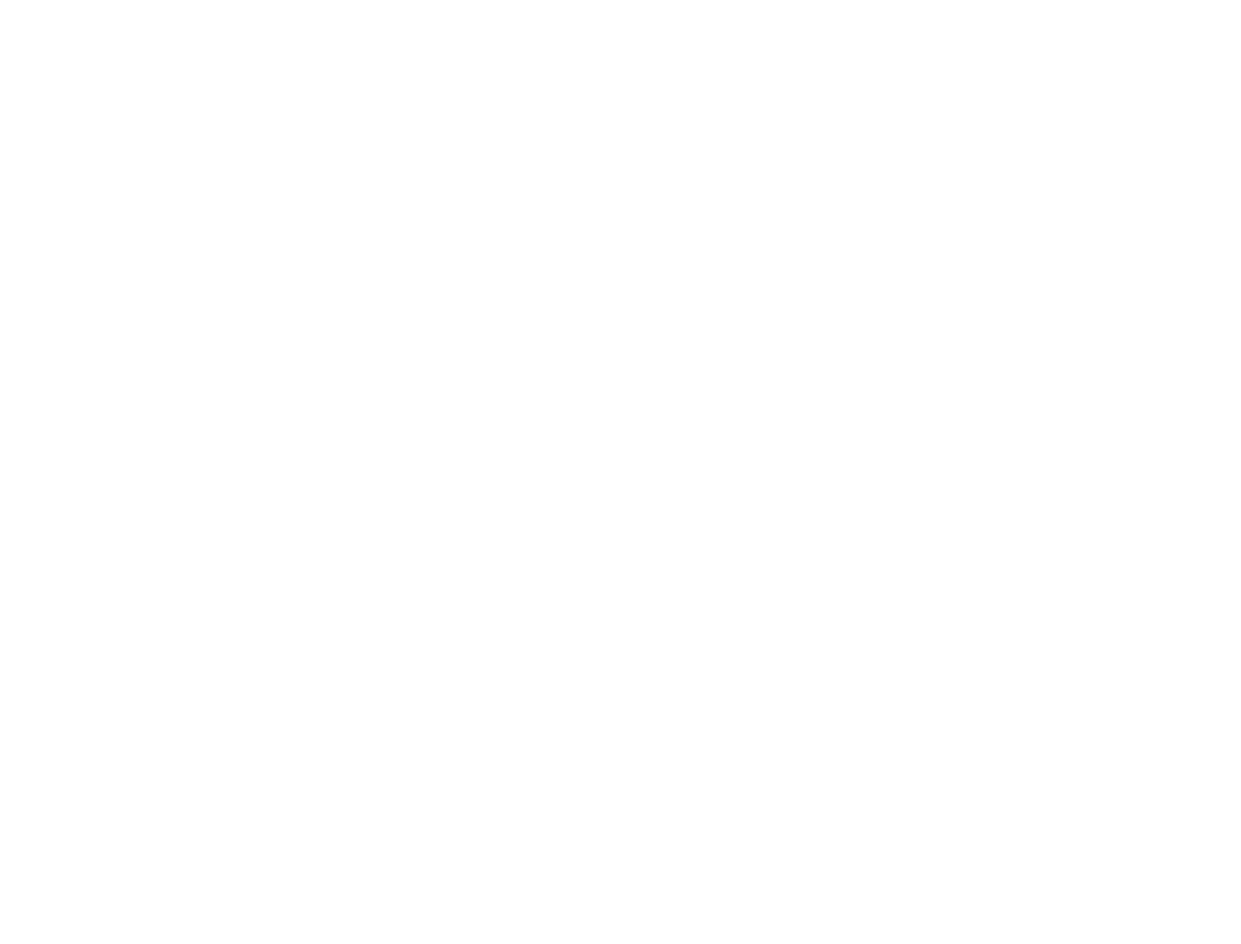
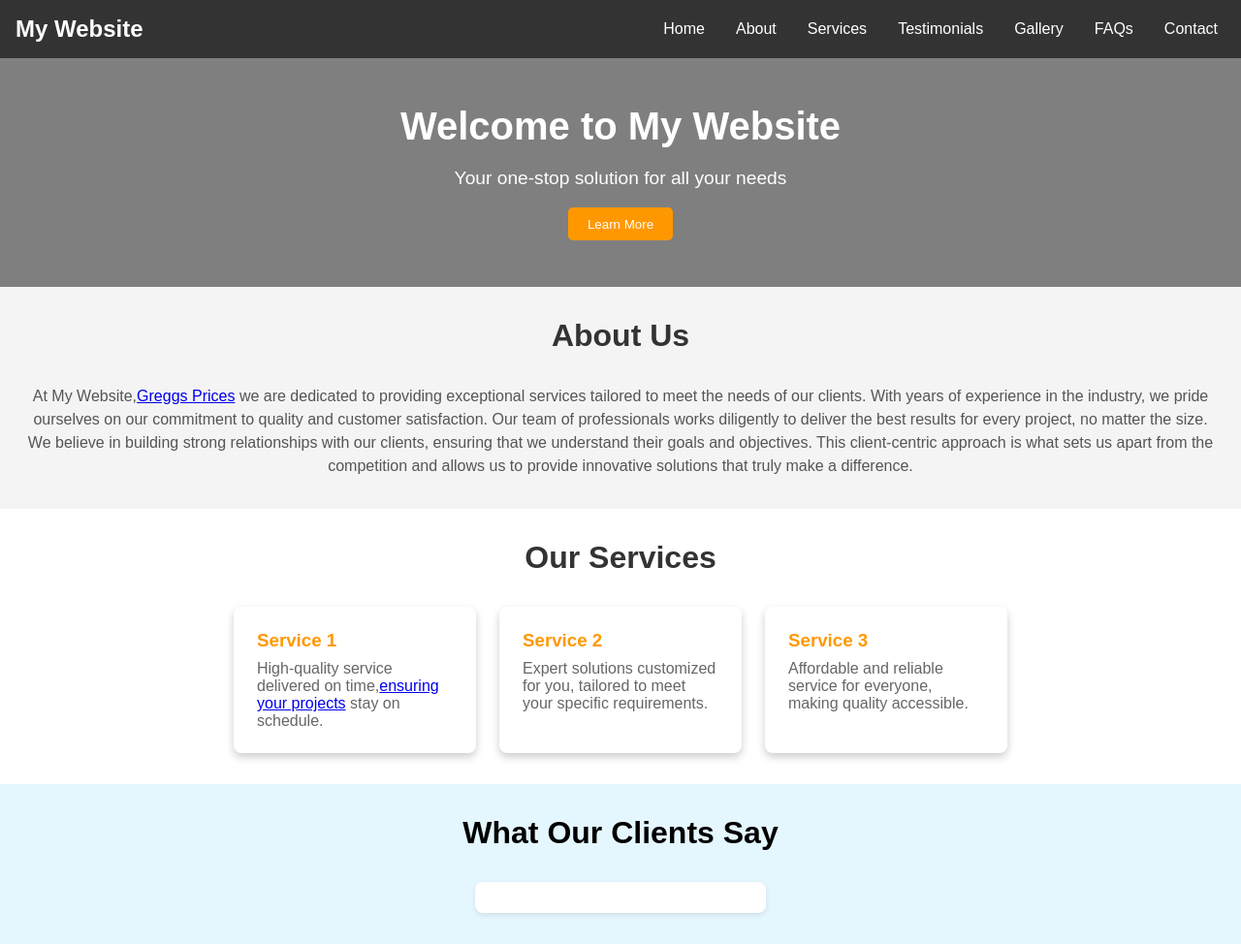
Before and after one commit to umerbai/greggsmenu, a plain HTML site: page index.html in a window 1280 px wide. Shown: the whole page at 97% size. Before the commit the page ends 800 px from the top, so only its background shows below. Drawn offline with Linux system fonts and the light colour scheme.

Commit message:
Update index.html

```diff
--- a/index.html
+++ b/index.html
@@ -250,6 +250,56 @@
 </head>
 <body>
 
-    <!-- Content here as you provided -->
-</body>
-</html>
+    <!-- Navigation Bar -->
+    <nav class="navbar">
+        <div class="logo">My Website</div>
+        <ul class="nav-links">
+            <li><a href="#home">Home</a></li>
+            <li><a href="#about">About</a></li>
+            <li><a href="#services">Services</a></li>
+            <li><a href="#testimonials">Testimonials</a></li>
+            <li><a href="#gallery">Gallery</a></li>
+            <li><a href="#faqs">FAQs</a></li>
+            <li><a href="#contact">Contact</a></li>
+        </ul>
+    </nav>
+
+    <!-- Hero Section -->
+    <section class="hero" id="home">
+        <h1>Welcome to My Website</h1>
+        <p>Your one-stop solution for all your needs</p>
+        <button class="cta-button">Learn More</button>
+    </section>
+
+    <!-- About Section -->
+    <section class="about" id="about">
+        <h2>About Us</h2>
+        <p>At My Website,<a href="https://greggsmenue.co.uk/">Greggs Prices</a> we are dedicated to providing exceptional services tailored to meet the needs of our clients. With years of experience in the industry, we pride ourselves on our commitment to quality and customer satisfaction. Our team of professionals works diligently to deliver the best results for every project, no matter the size.</p>
+        <p>We believe in building strong relationships with our clients, ensuring that we understand their goals and objectives. This client-centric approach is what sets us apart from the competition and allows us to provide innovative solutions that truly make a difference.</p>
+    </section>
+
+    <!-- Services Section -->
+    <section class="content" id="services">
+        <h2>Our Services</h2>
+        <div class="card-container">
+            <div class="card">
+                <h3>Service 1</h3>
+                <p>High-quality service delivered on time,<a href="https://umerbai.github.io/greggsmenue.co.uk-/">ensuring your projects</a> stay on schedule.</p>
+            </div>
+            <div class="card">
+                <h3>Service 2</h3>
+                <p>Expert solutions customized for you, tailored to meet your specific requirements.</p>
+            </div>
+            <div class="card">
+                <h3>Service 3</h3>
+                <p>Affordable and reliable service for everyone, making quality accessible.</p>
+            </div>
+        </div>
+    </section>
+
+    <!-- Testimonials Section -->
+    <section class="testimonials" id="testimonials">
+        <h2>What Our Clients Say</h2>
+        <div class="testimonial-container">
+            <div class="testimonial">
+                <p
```
